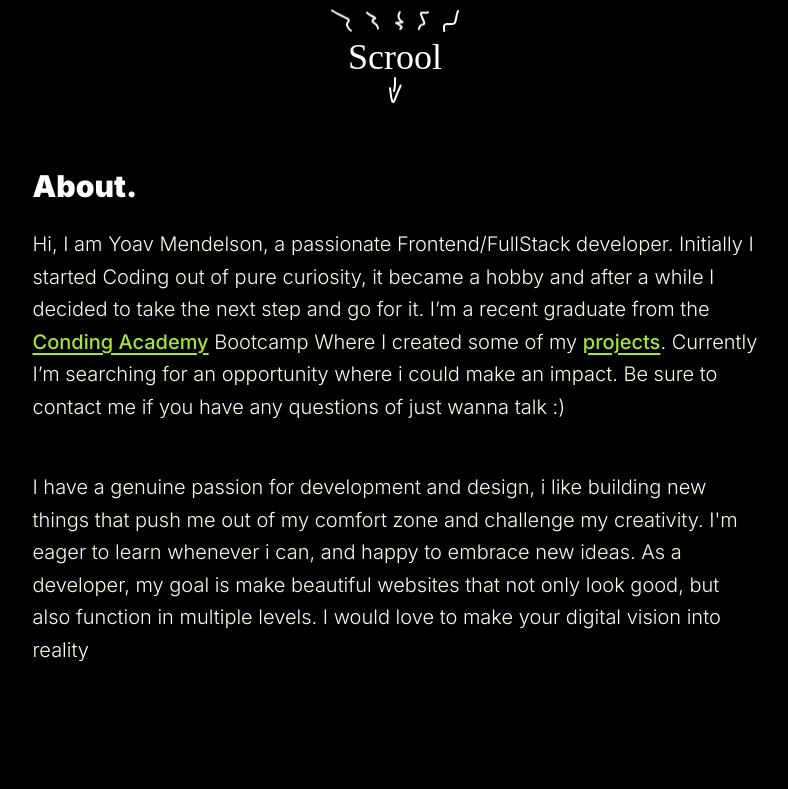
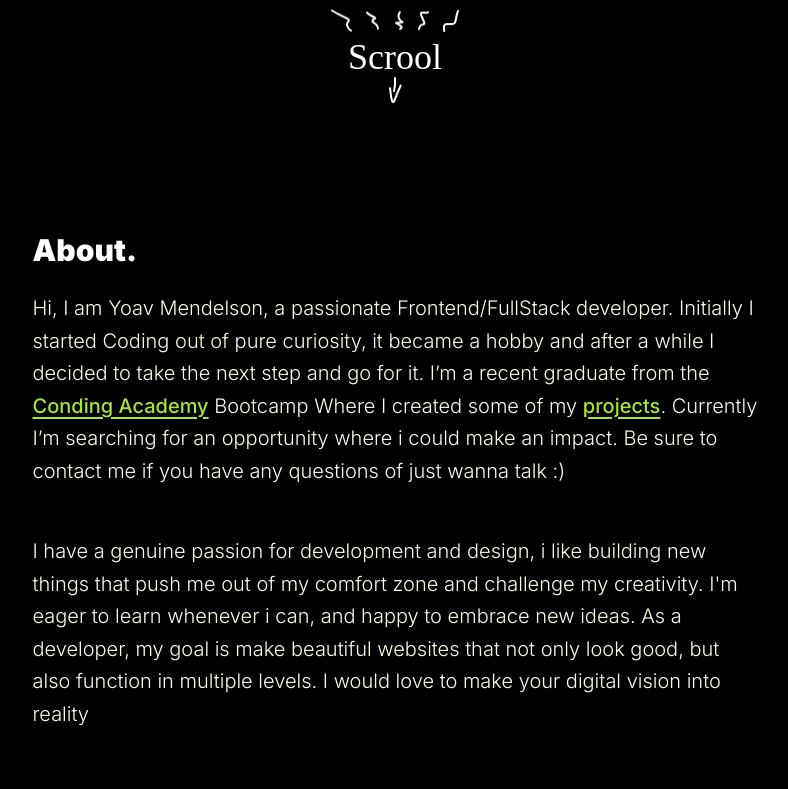
Before and after one commit to YoavDn/yoav, a Nuxt app: page / in a window 1280 px wide. Shown: the part 680-1469 px from the top of the page, without its empty margins (245-1033 px from the left). Built offline with nearby package versions, Linux system fonts and the light colour scheme; a web font is replaced by a local one.

Commit message:
fixed layout

```diff
--- a/components/Content.vue
+++ b/components/Content.vue
@@ -10,7 +10,7 @@ onMounted(() => {
 </script>
 
 <template>
-  <main>
+  <main class="my-16">
     <section class="about content" id="about">
       <h2 class="scroll-hidden">About.</h2>
       <p class="scroll-hidden">
```
